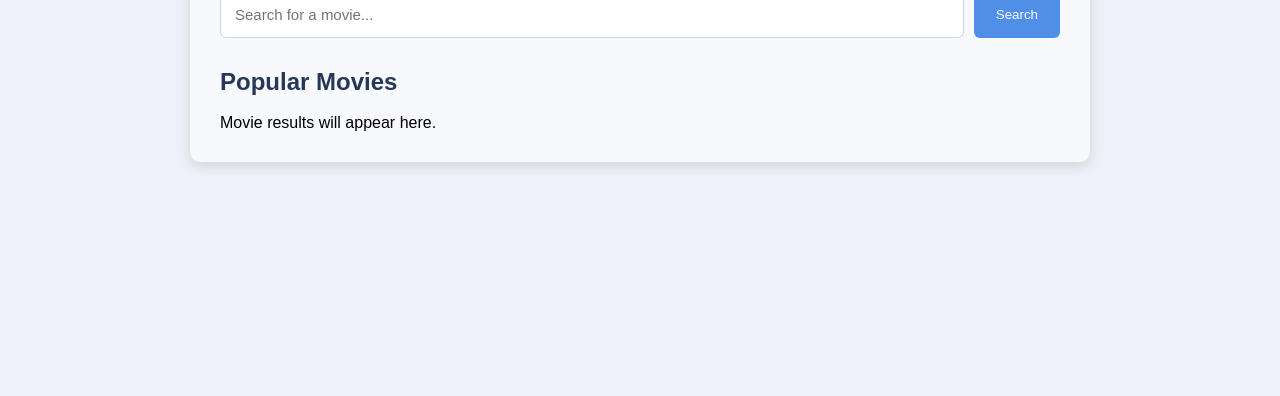
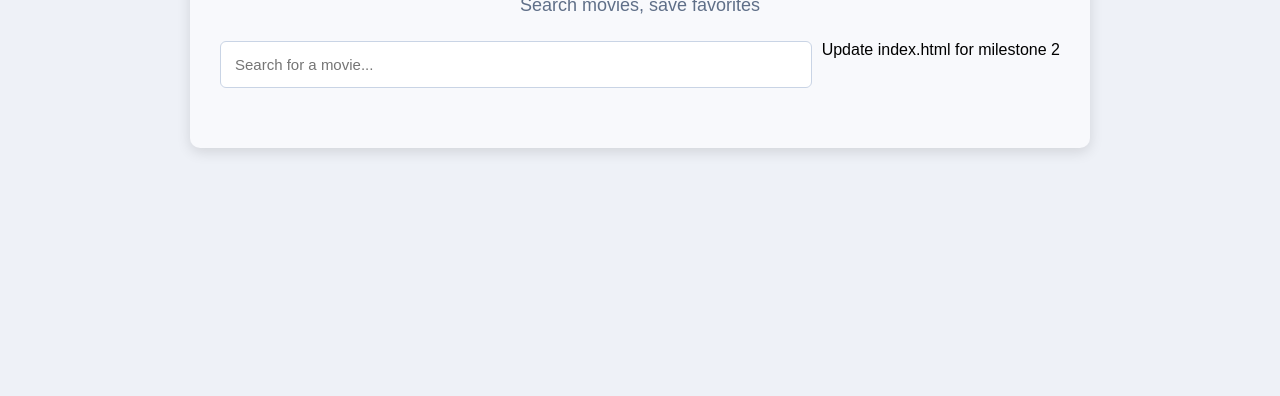
Before and after one commit to om235-code/MovieFinder, a plain HTML site: page index.html in a window 1280 px wide. Shown: the part 422-818 px from the top of the page. Drawn offline with Linux system fonts and the light colour scheme.

Commit message:
Update index.html

```diff
--- a/index.html
+++ b/index.html
@@ -1,3 +1,4 @@
+  GNU nano 8.4                              /var/www/html/moviefinder/index.html
 <!DOCTYPE html>
 <html lang="en">
 <head>
@@ -26,16 +27,5 @@
 
       <div class="search-box">
         <input type="text" placeholder="Search for a movie...">
-        <button>Search</button>
-      </div>
 
-      <h3 class="section-title">Popular Movies</h3>
-
-      <div class="empty-section">
-        <p>Movie results will appear here.</p>
-      </div>
-
-    </div>
-  </div>
-</body>
-</html>
+        Update index.html for milestone 2
```
